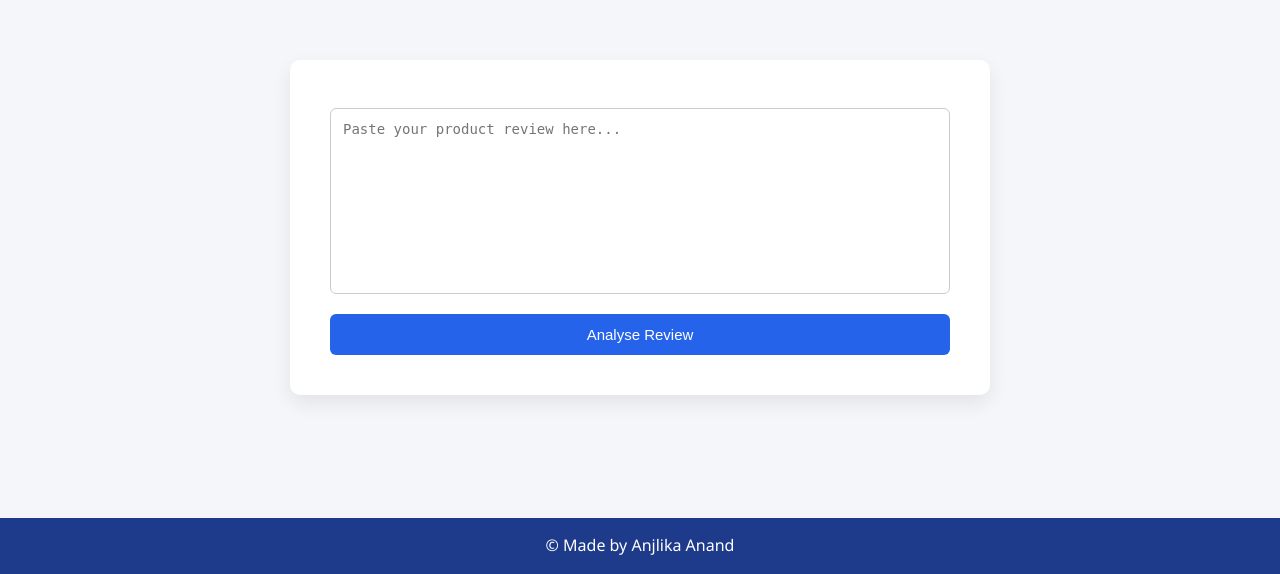
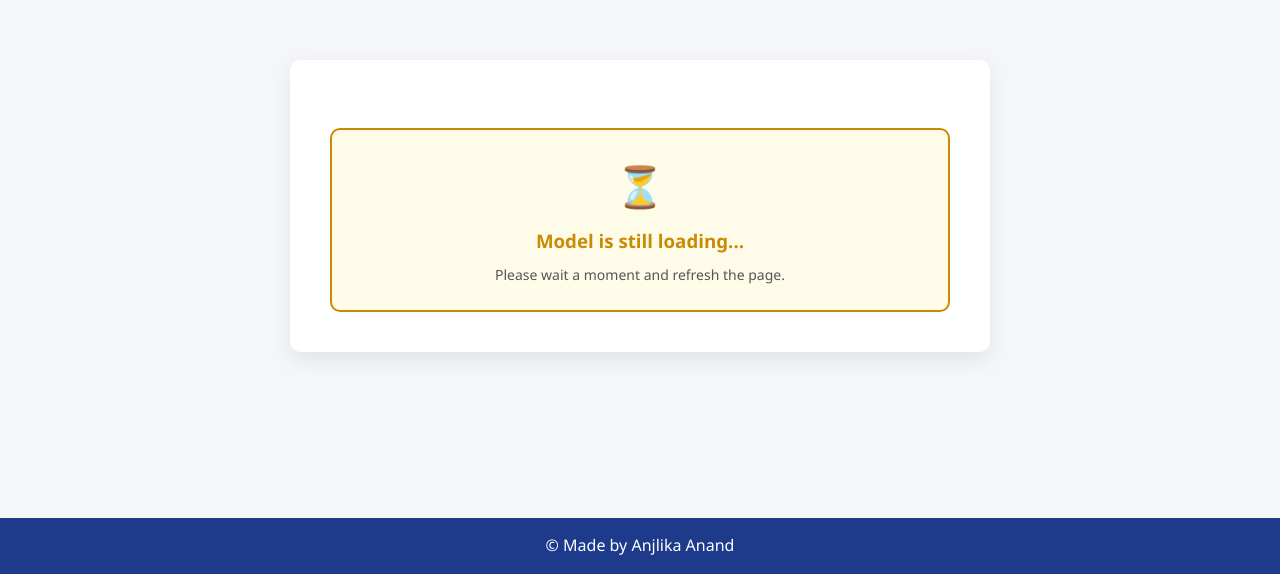
Before and after one commit to Anjlika27/AI-Review-Authenticity-Checker, a Flask app: page /prediction in a window 1280 px wide. Shown: the part 226-800 px from the top of the page. Run offline with Flask 3, Linux system fonts and the light colour scheme; parts of the project's set-up code (start-up, migrations or seed data) failed here and were passed over.

Commit message:
Fix: train model in background thread to avoid port timeout

```diff
--- a/app.py
+++ b/app.py
@@ -1,11 +1,12 @@
 """
 app.py — Flask backend for AI Review Authenticity Checker
-Trains the SVM model on startup (no pickle needed).
+Model trains in a background thread so the port binds immediately.
 """
 
 from flask import Flask, render_template, request
 import pandas as pd
 import string
+import threading
 import nltk
 from nltk.corpus import stopwords
 from sklearn.model_selection import train_test_split
@@ -15,33 +16,44 @@ from sklearn.svm import SVC
 
 nltk.download('stopwords', quiet=True)
 
-# ── Preprocessor ──────────────────────────────────────────────────────
 STOP_WORDS = set(stopwords.words('english'))
 
 def preprocess_text(text):
     cleaned = ''.join(ch for ch in text if ch not in string.punctuation)
     return [w for w in cleaned.split() if w.lower() not in STOP_WORDS]
 
-# ── Train model on startup ────────────────────────────────────────────
-print("Loading dataset and training SVM model...")
-df = pd.read_csv('dataset.csv')
-df.drop('Unnamed: 0', axis=1, inplace=True)
-df.dropna(inplace=True)
+# Global model variable
+MODEL = None
+MODEL_READY = False
 
-X = df['text_']
-y = df['label']
+def train_model():
+    global MODEL, MODEL_READY
+    print("Training SVM model in background...")
+    df = pd.read_csv('dataset.csv')
+    df.drop('Unnamed: 0', axis=1, inplace=True)
+    df.dropna(inplace=True)
 
-X_train, X_test, y_train, y_test = train_test_split(
-    X, y, test_size=0.25, random_state=42, stratify=y
-)
+    X = df['text_']
+    y = df['label']
 
-MODEL = Pipeline([
-    ('bow',   CountVectorizer(analyzer=preprocess_text)),
-    ('tfidf', TfidfTransformer()),
-    ('clf',   SVC(kernel='linear', C=1.0, probability=True, random_state=42))
-])
-MODEL.fit(X_train, y_train)
-print("Model trained and ready ✓")
+    X_train, _, y_train, _ = train_test_split(
+        X, y, test_size=0.25, random_state=42, stratify=y
+    )
+
+    pipeline = Pipeline([
+        ('bow',   CountVectorizer(analyzer=preprocess_text)),
+        ('tfidf', TfidfTransformer()),
+        ('clf',   SVC(kernel='linear', C=1.0, probability=True, random_state=42))
+    ])
+    pipeline.fit(X_train, y_train)
+    MODEL = pipeline
+    MODEL_READY = True
+    print("Model trained and ready ✓")
+
+# Start training in background thread
+thread = threading.Thread(target=train_model)
+thread.daemon = True
+thread.start()
 
 # ── Flask app ─────────────────────────────────────────────────────────
 app = Flask(__name__)
@@ -54,6 +66,13 @@ def about():
 def prediction():
     result = None
     review_text = ''
+
+    if not MODEL_READY:
+        return render_template('prediction.html',
+                               result=None,
+                               review_text='',
+                               loading=True)
+
     if request.method == 'POST':
         review_text = request.form.get('review', '').strip()
         if review_text:
@@ -73,7 +92,11 @@ def prediction():
                 'confidence': f'{confidence:.1f}',
                 'emoji':      emoji,
             }
-    return render_template('prediction.html', result=result, review_text=review_text)
+
+    return render_template('prediction.html',
+                           result=result,
+                           review_text=review_text,
+                           loading=False)
 
 @app.route('/contact')
 def contact():
--- a/templates/prediction.html
+++ b/templates/prediction.html
@@ -1,10 +1,10 @@
 <!DOCTYPE html>
 <html lang="en">
-  <script>window.scrollTo(0, 0);</script>
 <head>
   <meta charset="UTF-8" />
   <title>Prediction - AI Review Authenticity Checker</title>
   <link rel="stylesheet" href="{{ url_for('static', filename='style.css') }}">
+  <script>window.scrollTo(0, 0);</script>
 </head>
 <body>
   <nav>
@@ -12,14 +12,26 @@
     <a href="/prediction">Prediction</a>
     <a href="/contact">Contact</a>
   </nav>
+
   <header>
     <h1>Check Review Authenticity</h1>
     <p>Paste any product review to find out if it's genuine or AI-generated</p>
   </header>
+
   <main>
     <div class="prediction-container">
+
+      {% if loading %}
+        <div class="result-card" style="background:#fefce8; border:2px solid #ca8a04;">
+          <span class="result-emoji">⏳</span>
+          <h3 style="color:#ca8a04;">Model is still loading...</h3>
+          <p class="confidence">Please wait a moment and refresh the page.</p>
+        </div>
+      {% else %}
         <form method="POST" action="/prediction">
-        <textarea name="review" placeholder="Paste your product review here..." rows="10" cols="15">{{ review_text }}</textarea>
+          <textarea name="review"
+            placeholder="Paste your product review here..."
+            rows="6">{{ review_text }}</textarea>
           <input type="submit" value="Analyse Review">
         </form>
 
@@ -37,8 +49,11 @@
           </p>
         </div>
         {% endif %}
+      {% endif %}
+
     </div>
   </main>
+
   <footer><p>&copy; Made by Anjlika Anand</p></footer>
 </body>
 </html>
```
Lines whose indentation alone changed are shown as unchanged.
